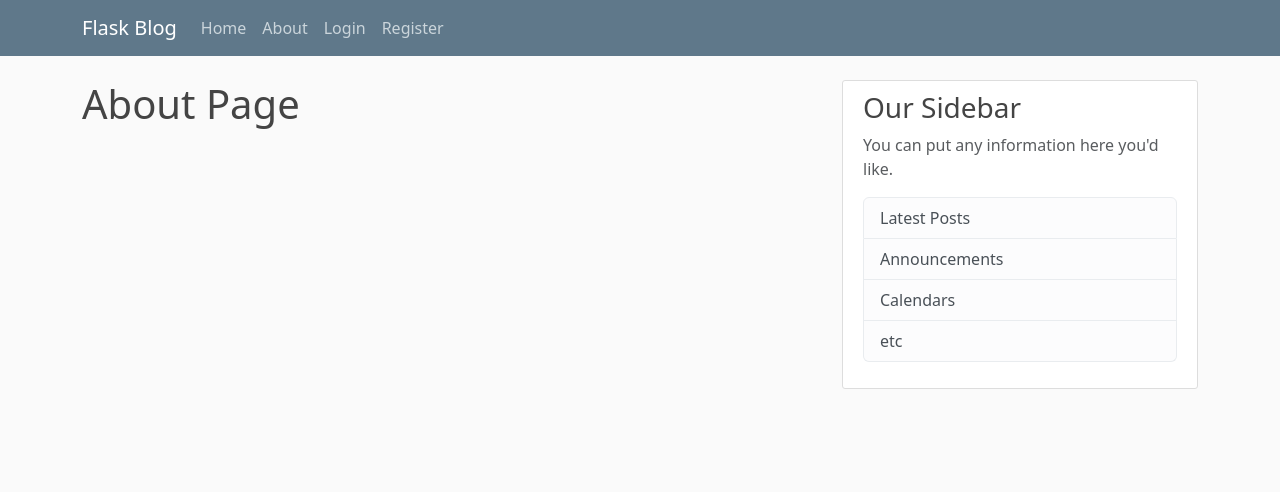
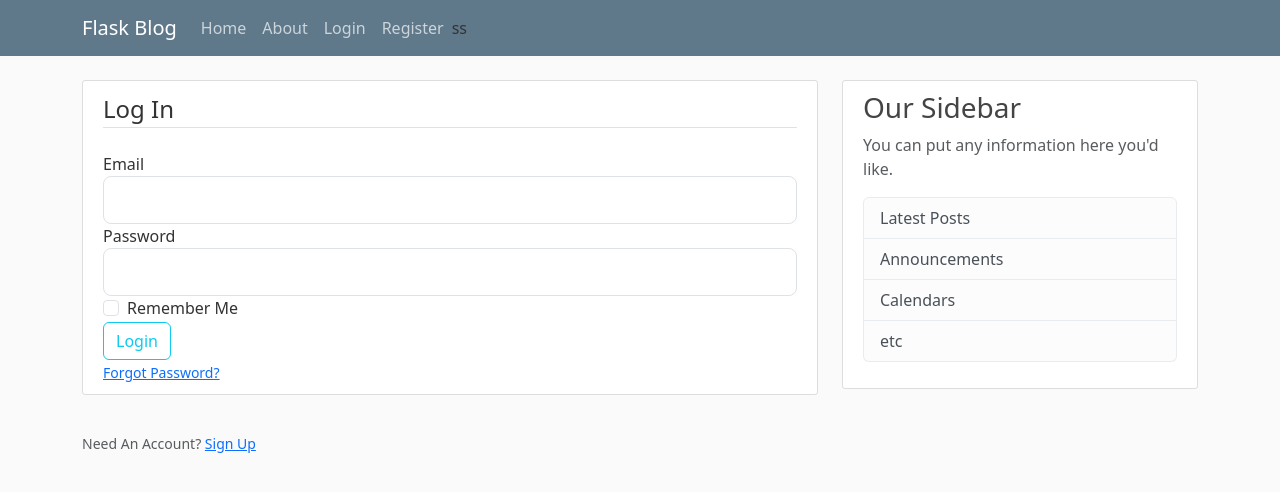
Before and after one commit to tarek2ty/FLASK-BLOG, a Flask app: page /login in a window 1280 px wide. Shown: the top 492 px of the page. Run offline with Flask 3, Linux system fonts and the light colour scheme.

Commit message:
Added Login Page

```diff
--- a/flaskblog.py
+++ b/flaskblog.py
@@ -38,9 +38,15 @@ def register():
         return redirect(url_for('home'))
     return render_template("register.html",title='Register', form=form)
 
-@app.route("/login")
+@app.route("/login", methods=['GET','POST'])
 def login():
     form = LoginForm()
+    if form.validate_on_submit():
+        if form.email.data == "admin@blog.com" and form.password.data == "password":
+            flash(f'Logged In Successfully!', 'success')
+            return redirect(url_for('home'))
+        else:
+            flash('Unsuccessful Login! Check Username and Password!', 'danger')
     return render_template("login.html",title='Login', form=form)
 
 if __name__ == '__main__':
--- a/templates/layout.html
+++ b/templates/layout.html
@@ -23,14 +23,14 @@
             </button>
             <div class="collapse navbar-collapse" id="navbarToggle">
               <div class="navbar-nav mr-auto">
-                <a class="nav-item nav-link" href="/">Home</a>
-                <a class="nav-item nav-link" href="/about">About</a>
+                <a class="nav-item nav-link" href="{{url_for('home')}}">Home</a>
+                <a class="nav-item nav-link" href="{{url_for('about')}}">About</a>
               </div>
               <!-- Navbar Right Side -->
               <div class="navbar-nav">
-                <a class="nav-item nav-link" href="/login">Login</a>
-                <a class="nav-item nav-link" href="/register">Register</a>
-              </div>
+                <a class="nav-item nav-link" href="{{url_for('login')}}">Login</a>
+                <a class="nav-item nav-link" href="{{url_for('register')}}">Register</a>
+              </div>ss
             </div>
           </div>
         </nav>
--- a/templates/login.html
+++ b/templates/login.html
@@ -1,4 +1,52 @@
 {%extends "layout.html"%}
 {%block content%}
-    <h1>About Page</h1>
+    <div class="content-section">
+        <form method="POST" action="">
+            {{form.hidden_tag()}} <!-- add a crf token; cross-site forgery token; set secret key -->
+            <fieldset class="form-group">
+                <legend class="border-bottom mb-4">Log In</legend>
+                <div class="form-group">
+                    {{ form.email.label(class="form-control-label") }}
+                    {% if form.email.errors %}
+                        {{ form.email(class="form-control form-control-lg is-invalid") }}
+                        <div class="invalid-feedback">
+                            {%for error in form.email.errors%}
+                                <span>{{error}}</span>
+                            {%endfor%}
+                        </div>
+                    {%else%}
+                        {{ form.email(class="form-control form-control-lg") }}
+                    {%endif%}
+                </div>
+                <div class="form-group">
+                    {{ form.password.label(class="form-control-label") }}
+                    {% if form.password.errors %}
+                        {{ form.password(class="form-control form-control-lg is-invalid") }}
+                        <div class="invalid-feedback">
+                            {%for error in form.password.errors%}
+                                <span>{{error}}</span>
+                            {%endfor%}
+                        </div>
+                    {%else%}
+                        {{ form.password(class="form-control form-control-lg") }}
+                    {%endif%}
+                </div>
+                <div class="form-check">
+                    {{ form.remember(class="form-check-input")}}
+                    {{ form.remember.label(class="form-check-label")}}
+                </div>
+            </fieldset>
+            <div class="form-group">
+                {{ form.submit(class="btn btn-outline-info") }}
+            </div>
+            <small class="text-muted ml-2">
+                <a href="#">Forgot Password?</a>
+            </small>
+        </form>
+    </div>
+    <div class="boder-top pt-3">
+        <small class="text-muted">
+            Need An Account? <a class="ml-2" href="{{ url_for('register') }}"> Sign Up</a>
+        </small>
+    </div>
 {%endblock content%}
--- a/templates/register.html
+++ b/templates/register.html
@@ -19,7 +19,6 @@
                     {%endif%}
                 </div>
                 <div class="form-group">
-                    {{ form.email.label(class="form-control-label") }}
                     {{ form.email.label(class="form-control-label") }}
                     {% if form.email.errors %}
                         {{ form.email(class="form-control form-control-lg is-invalid") }}
```
